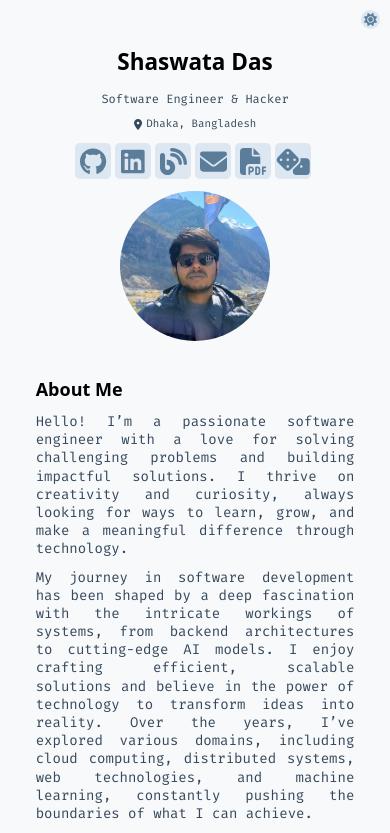
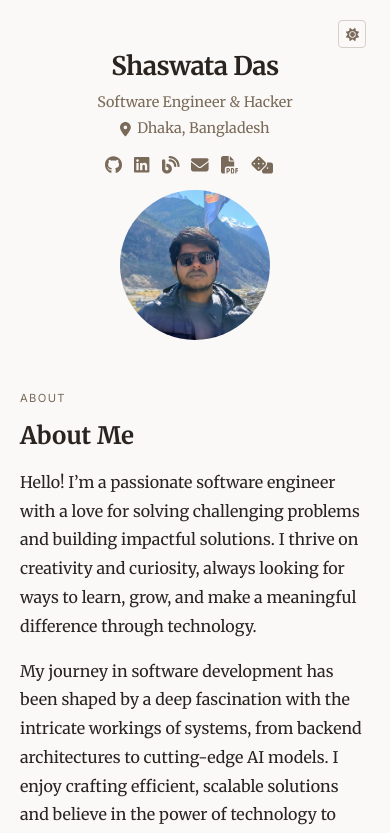
Before and after one commit to shaswata56/shaswata56.github.io, a Nuxt app: page / in a window 390 px wide. Shown: the top 833 px of the page. Built offline with nearby package versions, Linux system fonts and the light colour scheme.

Commit message:
UI update

```diff
--- a/app.vue
+++ b/app.vue
@@ -44,30 +44,33 @@ useSeoMeta({
 
 
 <style>
-@import url("https://fonts.googleapis.com/css2?family=Fira+Mono:wght@400;500;700&display=swap");
+@import url("https://fonts.googleapis.com/css2?family=Merriweather:ital,opsz,wght@0,18..144,300..900;1,18..144,300..900&display=swap");
+@import url("https://fonts.googleapis.com/css2?family=Inter:wght@400;500;600&display=swap");
 @import url("https://cdn.jsdelivr.net/gh/devicons/devicon@latest/devicon.min.css");
 
 :root {
-  --background-color: #1c1b19;
-  --accent-color: #3a3432;
-  --border-color: #6d4f3a;
-  --link-color: #9e8a6d;
-  --text-color: #d3c8bd;
-  --accent-text-color: #d3c8bd;
-  --link-color-hover: #c4a67a;
-  --box-shadow: 0 5px 10px rgba(210, 190, 170, 0.2);
-  --transition-duration: 0.3s;
+  --background-color: #1a1917;
+  --accent-color: #242220;
+  --border-color: #4a4440;
+  --link-color: #c4a67a;
+  --text-color: #d4c9bb;
+  --accent-text-color: #7a6a5a;
+  --link-color-hover: #d9bc94;
+  --text-color-secondary: #7a6a5a;
+  --box-shadow: none;
+  --transition-duration: 0.2s;
 }
 
 [data-theme="light"] {
-  --background-color: #f7f9fb; /* Soft light blue for a clean base */
-  --accent-color: #dce7f2; /* Muted cool blue for accents */
-  --border-color: #a5c3dc; /* Mid-tone blue for subtle contrast */
-  --link-color: #7894ac; /* Deep blue for links */
-  --text-color: #35475a; /* Dark blue-gray for readable text */
-  --accent-text-color: #5c7d99; /* Cool, muted blue-gray for emphasis */
-  --link-color-hover: #4685ac;
-  --box-shadow: 0 5px 10px rgba(0, 0, 0, 0.1);
+  --background-color: #faf9f7;
+  --accent-color: #f0ece6;
+  --border-color: #d6cfc8;
+  --link-color: #a07840;
+  --text-color: #2a2420;
+  --accent-text-color: #7a6a5a;
+  --link-color-hover: #c4891e;
+  --text-color-secondary: #7a6a5a;
+  --box-shadow: none;
 }
 
 html,
@@ -75,9 +78,9 @@ body {
   margin: 0;
   padding: 0;
   overflow-x: hidden;
-  font-family: "Fira Mono", Consolas, Liberation Mono, monospace;
+  font-family: "Merriweather", Georgia, serif;
   font-weight: 400;
-  font-size: 12px;
+  font-size: 16px;
   color: var(--text-color);
   background-color: var(--background-color);
   scroll-behavior: smooth;
@@ -114,35 +117,29 @@ a:hover {
 h1,
 h2,
 h3 {
-  color: var(--link-color-hover);
+  color: var(--text-color);
   margin-bottom: 1rem;
   font-weight: 600;
 }
 
-h2 {
-  color: #ffffff;
-}
-
-[data-theme="light"] h2 {
-  color: #000000;
-}
-
 p {
   color: var(--text-color);
-  line-height: 1.3;
-  font-size: 14px;
-  margin: 0 0 10px;
-  text-align: justify;
+  line-height: 1.8;
+  font-size: 1rem;
+  margin: 0 0 1rem;
+  text-align: left;
 }
 
 section {
   margin-bottom: 2rem;
 }
 
-.name,
+.name {
+  font-family: "Merriweather", Georgia, serif;
+}
+
 h3 {
-  font-family: "ui-sans-serif", system-ui, sans-serif, Apple Color Emoji,
-    Segoe UI Emoji, Segoe UI Symbol, Noto Color Emoji;
+  font-family: "Inter", "ui-sans-serif", system-ui, sans-serif;
 }
 
 ::-webkit-scrollbar-track
--- a/components/AboutSection.vue
+++ b/components/AboutSection.vue
@@ -1,5 +1,6 @@
 <template>
   <section class="about" id="about">
+    <p class="section-label">About</p>
     <a href="#about">
       <h2 class="text-2xl font-bold name">About Me</h2>
     </a>
@@ -39,5 +40,13 @@ export default {
 </script>
 
 <style scoped>
-/* Styling specific to the about section */
+.section-label {
+  font-size: 0.7rem;
+  font-family: "Inter", "ui-sans-serif", system-ui, sans-serif;
+  text-transform: uppercase;
+  letter-spacing: 0.12em;
+  color: var(--accent-text-color);
+  margin-bottom: 0.75rem;
+  margin-top: 0;
+}
 </style>
--- a/components/EducationSection.vue
+++ b/components/EducationSection.vue
@@ -1,5 +1,6 @@
 <template>
   <section class="education" id="education">
+    <p class="section-label">Education</p>
     <a href="#education">
       <h2 class="text-2xl font-bold name">Education</h2>
     </a>
@@ -50,6 +51,16 @@ export default {
 </script>
 
   <style scoped>
+.section-label {
+  font-size: 0.7rem;
+  font-family: "Inter", "ui-sans-serif", system-ui, sans-serif;
+  text-transform: uppercase;
+  letter-spacing: 0.12em;
+  color: var(--accent-text-color);
+  margin-bottom: 0.75rem;
+  margin-top: 0;
+}
+
 .education {
   margin-bottom: 2rem;
 }
@@ -88,21 +99,21 @@ export default {
 }
 
 .degree {
-  font-size: 1.1rem;
+  font-size: 1rem;
   margin: 0;
-  color: var(--text-color-secondary);
+  color: var(--accent-text-color);
 }
 
 .timeframe {
-  font-size: 1.1rem;
-  color: var(--text-color-secondary);
+  font-size: 1rem;
+  color: var(--accent-text-color);
   margin: 0;
 }
 
 .education-body {
-  font-size: 1.1rem;
+  font-size: 1rem;
   color: var(--text-color);
-  line-height: 1.4;
+  line-height: 1.8;
   margin-top: 0.5rem;
 }
 </style>
--- a/components/ExperienceSection.vue
+++ b/components/ExperienceSection.vue
@@ -1,5 +1,6 @@
 <template>
   <section class="experience" id="experience">
+    <p class="section-label">Experience</p>
     <a href="#experience">
       <h2 class="text-2xl font-bold name">Experience</h2>
     </a>
@@ -58,6 +59,16 @@ export default {
 </script>
 
 <style scoped>
+.section-label {
+  font-size: 0.7rem;
+  font-family: "Inter", "ui-sans-serif", system-ui, sans-serif;
+  text-transform: uppercase;
+  letter-spacing: 0.12em;
+  color: var(--accent-text-color);
+  margin-bottom: 0.75rem;
+  margin-top: 0;
+}
+
 .experience {
   margin-bottom: 2rem;
 }
@@ -69,7 +80,12 @@ export default {
 }
 
 .experience-item {
-  padding: 0.5rem 0;
+  border-bottom: 1px solid var(--border-color);
+  padding: 1rem 0;
+}
+
+.experience-item:last-child {
+  border-bottom: none;
 }
 
 .experience-header {
@@ -108,7 +124,7 @@ export default {
 }
 
 .description {
-  line-height: 1.4;
+  line-height: 1.8;
   margin: 0.5rem 0 0;
 }
 </style>
--- a/components/FooterSection.vue
+++ b/components/FooterSection.vue
@@ -27,44 +27,31 @@ export default {
 </script>
 
 <style scoped>
-/* Styles for footer section */
 .footer {
   text-align: center;
-  margin-top: 2rem;
-  padding-top: 1rem;
+  margin-top: 3rem;
+  padding-top: 1.25rem;
   border-top: 1px solid var(--border-color);
   display: flex;
   justify-content: center;
   align-items: center;
-  color: #ffffff;
+  font-size: 0.85rem;
+  color: var(--accent-text-color);
+  gap: 0.35rem;
 }
 
-[data-theme="light"] .footer {
-  text-align: center;
-  margin-top: 2rem;
-  padding-top: 1rem;
-  border-top: 1px solid var(--border-color);
-  display: flex;
-  justify-content: center;
-  align-items: center;
-  color: #000000;
+.footer b,
+.footer a {
+  color: var(--accent-text-color);
+  margin: 0 0.1rem;
 }
 
-.footer b {
-  color: #ffffff;
-  margin-right: 0.5rem;
-  margin-left: 0.5rem;
-}
-
-[data-theme="light"] .footer b {
-  color: #000000;
-  margin-right: 0.5rem;
-  margin-left: 0.5rem;
+.footer a:hover b {
+  color: var(--link-color-hover);
 }
 
 img {
-  margin-left: 0.5rem;
-  margin-right: 0.5rem;
+  margin: 0 0.25rem;
   vertical-align: middle;
 }
 </style>
--- a/components/HobbiesSection.vue
+++ b/components/HobbiesSection.vue
@@ -1,5 +1,6 @@
 <template>
   <section class="hobbies" id="hobbies">
+    <p class="section-label">Interests</p>
     <a href="#hobbies">
       <h2 class="text-2xl font-bold name">Hobbies</h2>
     </a>
@@ -41,6 +42,16 @@ export default {
 
 
 <style scoped>
+.section-label {
+  font-size: 0.7rem;
+  font-family: "Inter", "ui-sans-serif", system-ui, sans-serif;
+  text-transform: uppercase;
+  letter-spacing: 0.12em;
+  color: var(--accent-text-color);
+  margin-bottom: 0.75rem;
+  margin-top: 0;
+}
+
 .hobbies {
   margin-bottom: 2rem;
 }
@@ -57,28 +68,22 @@ export default {
   align-items: center;
   gap: 0.5rem;
   padding: 0.5rem 1rem;
-  font-size: 1.1rem;
+  font-size: 1rem;
   color: var(--text-color);
   border: 1px solid var(--border-color);
   border-radius: 6px;
-  background-color: var(--accent-color);
-  transition: transform 0.3s ease, box-shadow 0.3s ease;
+  background-color: transparent;
+  transition: border-color var(--transition-duration) ease;
 }
 
 .hobby-item:hover {
-  transform: translateY(-2px);
-  box-shadow: var(--box-shadow);
-  background-color: var(--link-color);
-}
-
-.hobby-item:hover .hobby-text {
-  color: var(--background-color) !important;
+  border-color: var(--link-color);
 }
 
 .hobby-icon {
-  font-size: 1.2rem;
-  color: var(--text-color);
-  height: 50px;
+  height: 28px;
+  width: 28px;
+  opacity: 0.75;
   justify-content: center;
   align-content: center;
 }
--- a/components/Home.vue
+++ b/components/Home.vue
@@ -45,9 +45,9 @@ export default {
 
 <style scoped>
 .home {
-  max-width: 900px;
+  max-width: 760px;
   margin: 0 auto;
-  padding: 5rem;
+  padding: 4rem 2rem;
 }
 
 .content-wrapper {
@@ -67,14 +67,13 @@ header {
 
 @media (max-width: 768px) {
   .home {
-    padding: 4rem 1.5rem;
+    padding: 3rem 1.25rem;
   }
 
   .content-wrapper {
     flex-direction: column;
     align-items: center;
     justify-content: flex-start;
-    padding: 0 5%;
   }
 
   header {
--- a/components/ProfileHeader.vue
+++ b/components/ProfileHeader.vue
@@ -103,31 +103,31 @@ export default {
 }
 
 .social-link {
-  font-size: 27px;
-  background-color: var(--accent-color);
+  font-size: 1.1rem;
+  background-color: transparent;
   color: var(--accent-text-color);
-  margin: 0 4px 0 0;
-  border-radius: 5px;
-  display: flex;
-  min-height: 36px;
-  min-width: 36px;
-  justify-content: center;
-  align-content: center;
-  flex-wrap: wrap;
-  transition: transform 0.3s ease, box-shadow 0.3s ease;
+  margin: 0 0.75rem 0 0;
+  border-radius: 0;
+  min-height: unset;
+  min-width: unset;
+  display: inline-flex;
+  align-items: center;
+  transition: color var(--transition-duration) ease;
 }
 
 .social-link:hover {
-  transform: translateY(-1px);
-  box-shadow: var(--box-shadow);
-  background-color: var(--link-color-hover);
-  color: var(--accent-color);
+  color: var(--link-color-hover);
+  transform: none;
+  box-shadow: none;
+  background-color: transparent;
 }
 
 .social-links {
   list-style-type: none;
   display: flex;
   flex-direction: row;
+  padding: 0;
+  margin-top: 0.5rem;
 }
 
 .profile-image {
@@ -135,6 +135,22 @@ export default {
   height: 100%;
   object-fit: cover;
   border-radius: 50%;
+}
+
+.left-side h2 {
+  font-family: "Merriweather", Georgia, serif;
+  font-size: 1.6rem;
+  font-weight: 700;
+  letter-spacing: -0.02em;
+  color: var(--text-color);
+  margin-bottom: 0.25rem;
+}
+
+.mini-content p {
+  font-size: 0.9rem;
+  color: var(--accent-text-color);
+  line-height: 1.5;
+  margin-bottom: 0.25rem;
 }
 
 @media (max-width: 768px) {
--- a/components/Theme.vue
+++ b/components/Theme.vue
@@ -47,59 +47,33 @@ export default {
 <style scoped>
 .theme-switcher {
   position: fixed;
-  top: 20px;
-  right: 20px;
+  top: 1.25rem;
+  right: 1.5rem;
+  z-index: 1000;
 }
 
 .theme-button {
-  background-color: var(--accent-color);
+  background-color: transparent;
   color: var(--accent-text-color);
-  border: none;
-  border-radius: 50%;
-  width: 40px;
-  height: 40px;
+  border: 1px solid var(--border-color);
+  border-radius: 4px;
+  width: 28px;
+  height: 28px;
   cursor: pointer;
   display: flex;
   justify-content: center;
   align-items: center;
+  transition: color var(--transition-duration) ease, border-color var(--transition-duration) ease;
 }
 
 .theme-button:hover {
-  transform: scale(1.1);
-  transition: all 0.7s ease;
-  box-shadow: 0 0 10px var(--accent-color);
+  color: var(--link-color-hover);
+  border-color: var(--link-color-hover);
+  transform: none;
+  box-shadow: none;
 }
 
 .theme-button svg {
-  font-size: 23px;
-}
-
-@media (max-width: 920px) {
-  .theme-switcher {
-    top: 10px;
-    right: 10px;
-  }
-}
-
-@media (max-width: 768px) {
-  .theme-button {
-    width: 29px;
-    height: 29px;
-  }
-
-  .theme-button svg {
-    font-size: 19px;
-  }
-}
-
-@media (max-width: 430px) {
-  .theme-button {
-    width: 19px;
-    height: 19px;
-  }
-
-  .theme-button svg {
-    font-size: 13px;
-  }
+  font-size: 13px;
 }
 </style>
```
Also changed, not shown: components/ProjectsSection.vue (+19 -17 lines), components/TechnologiesSection.vue (+23 -16 lines).
